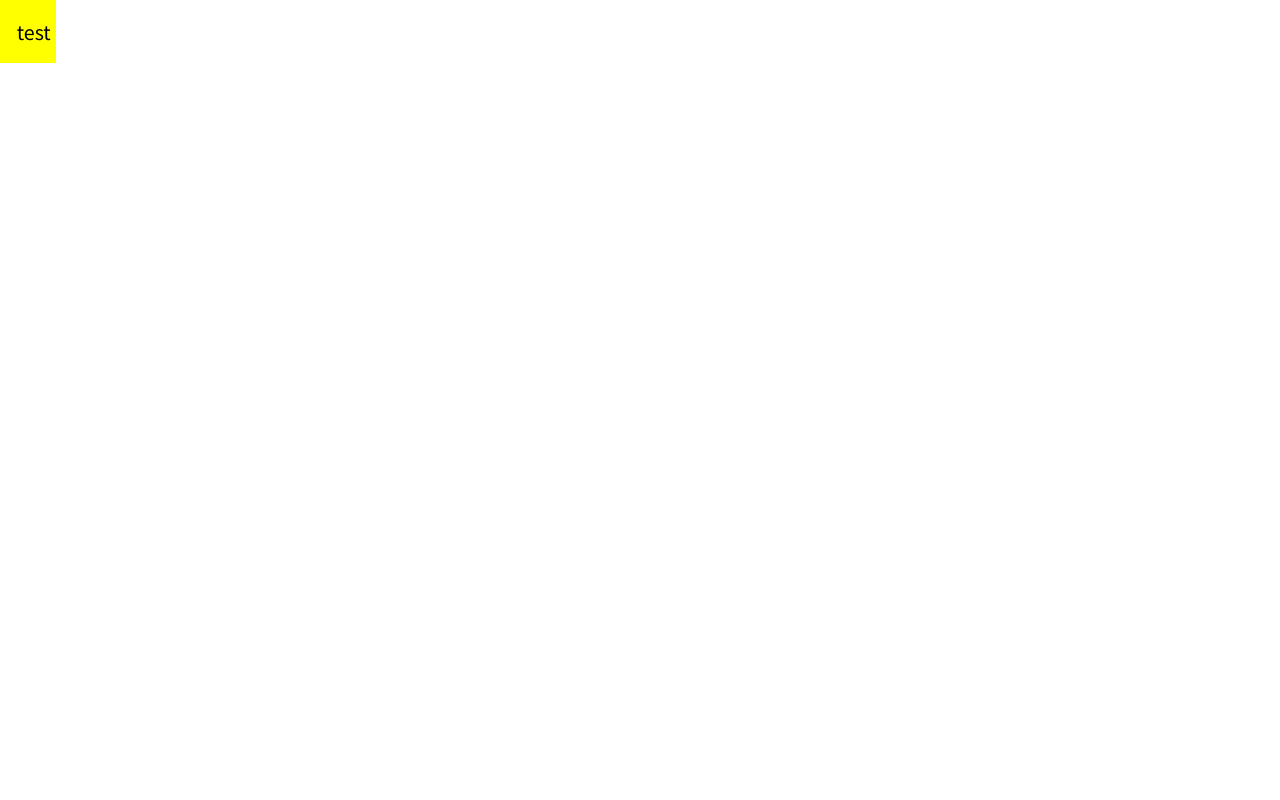
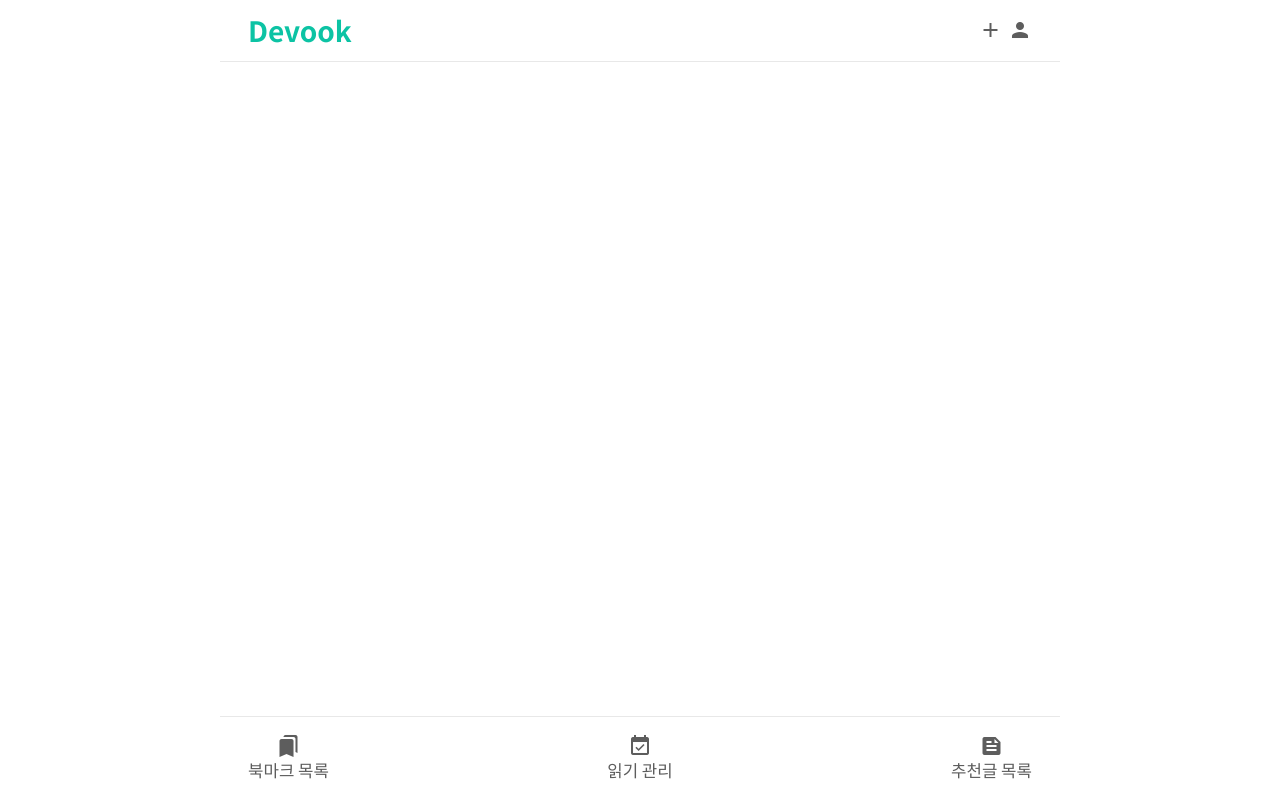
Before and after one commit to COOL-EWHA/devook-web, a React (Create React App) app: page / in a window 1280 px wide. Built offline with nearby package versions, Linux system fonts and the light colour scheme.

Commit message:
feat: :sparkles: layout 추가

```diff
--- a/src/App.tsx
+++ b/src/App.tsx
@@ -1,22 +1,14 @@
 import React from 'react';
-import styled from 'styled-components';
 
 import GlobalStyle from '@/styles/global';
+import MainLayout from '@/layout/MainLayout';
 
 function App() {
   return (
-    <>
+    <MainLayout>
       <GlobalStyle />
-      <P>test</P>
-    </>
+    </MainLayout>
   );
 }
 
-const P = styled.p`
-  font-size: 1.4rem;
-  padding: 1.2rem;
-  background-color: yellow;
-  width: 4rem;
-`;
-
 export default App;
--- /dev/null
+++ b/src/layout/MainLayout.tsx
@@ -0,0 +1,28 @@
+import React from 'react';
+import styled from 'styled-components';
+
+import GlobalNavigationBar from '@/components/base/gnb/GlobalNavigationBar';
+import GlobalHeader from '@/components/base/header/GlobalHeader';
+
+interface IMainLayoutProps {
+  children: React.ReactNode;
+}
+
+function MainLayout({ children }: IMainLayoutProps) {
+  return (
+    <MainLayoutWrapper>
+      <GlobalHeader />
+      <main>{children}</main>
+      <GlobalNavigationBar />
+    </MainLayoutWrapper>
+  );
+}
+
+export default MainLayout;
+
+const MainLayoutWrapper = styled.div`
+  max-width: 60rem;
+  width: 100%;
+  min-height: 100vh;
+  margin: 0 auto;
+`;
```
